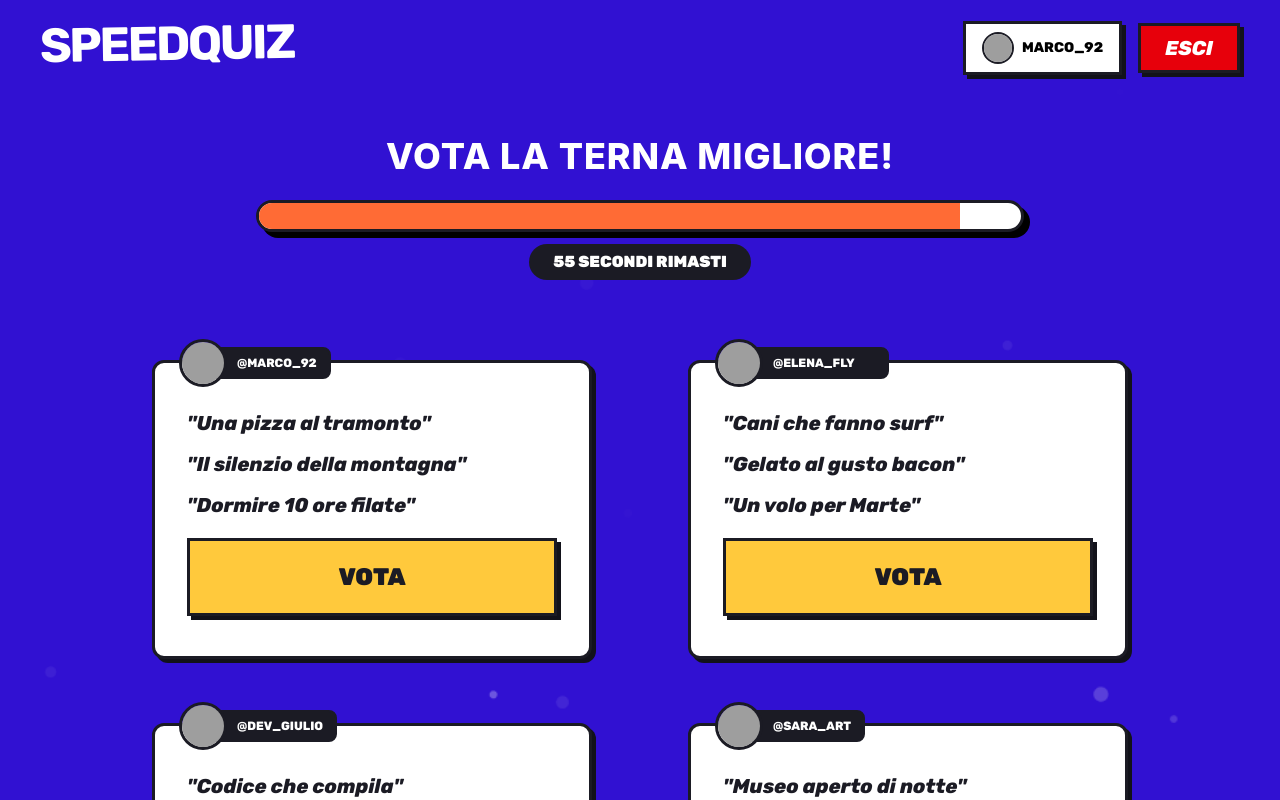
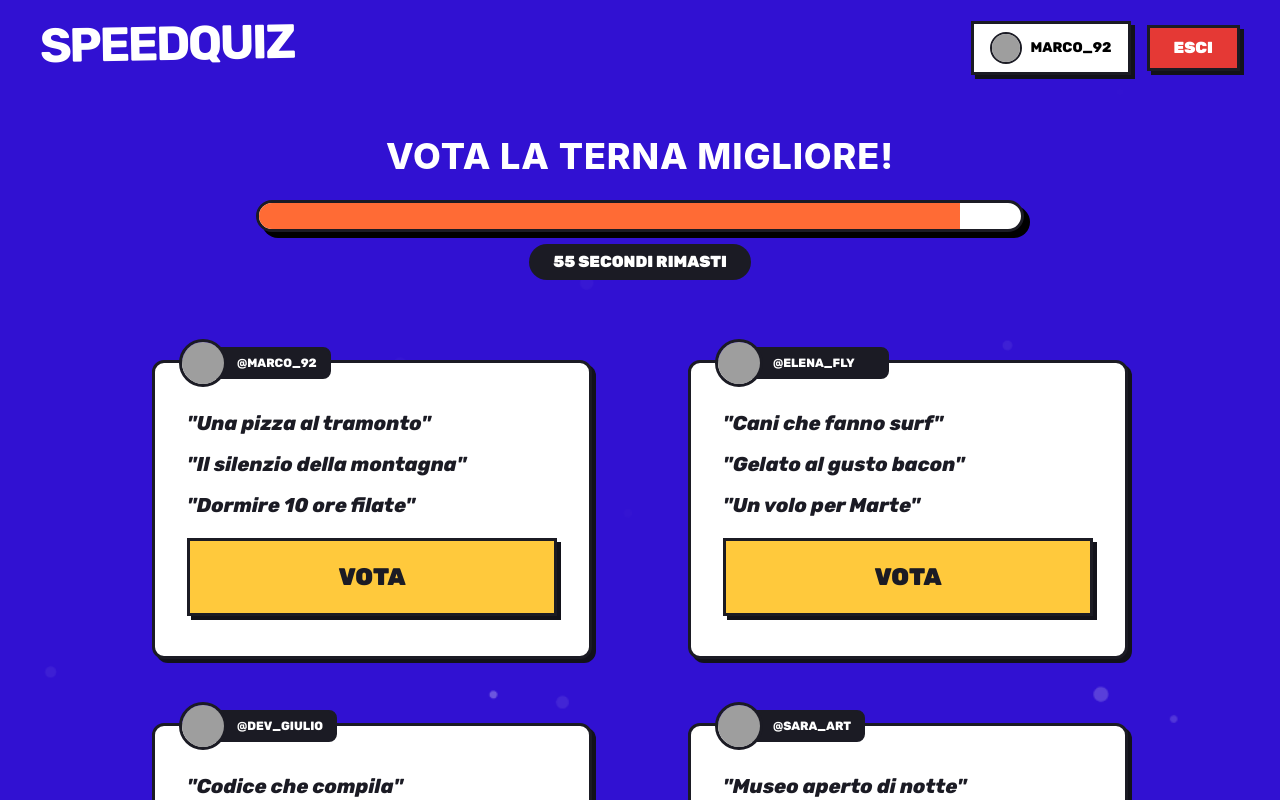
Before and after one commit to Jonnycp/SpeedQuiz, a React (Vite) app in the folder frontend/: page /vote in a window 1280 px wide. Shown: the top 800 px of the page. Built offline with nearby package versions, Linux system fonts and the light colour scheme; grey boxes are pictures that could not be loaded; some icons are missing.

Commit message:
Update GamePhase.jsx

```diff
--- a/frontend/src/components/GamePhase.jsx
+++ b/frontend/src/components/GamePhase.jsx
@@ -16,7 +16,7 @@ const GamePhase = ({ phase, underPhase, username }) => {
       <div className="flex items-center gap-2 md:gap-4 ml-auto">
 
         <button
-          className="flex items-center gap-2 bg-white px-2 py-1.5 md:px-4 md:py-2 border-3 border-neroNonNero shadow-buttons cursor-pointer hover:bg-primary hover:text-white hover:scale-90 hover:rotate-1 transition-all duration-200"
+          className="flex items-center gap-2 bg-white px-2 py-1.5 md:px-4 md:py-2 border-3 border-neroNonNero shadow-buttons cursor-pointer hover:bg-primary hover:text-white hover:scale-95 active:translate-y-1 active:translate-x-1 active:shadow-none transition-all duration-300"
         >
           <img
             className="w-6 h-6 md:w-8 md:h-8 rounded-full border-2 border-neroNonNero bg-gray-100"
@@ -29,7 +29,7 @@ const GamePhase = ({ phase, underPhase, username }) => {
           </span>
         </button>
 
-        <button className="bg-red-600 text-white italic font-extrabold text-sm md:text-xl px-3 py-1.5 md:px-6 md:py-2 border-3 border-neroNonNero shadow-buttons cursor-pointer hover:-translate-y-1 hover:shadow-[4px_4px_0_0_#000] transition-all duration-200 uppercase">
+        <button className="bg-[#E53935] text-white font-black px-6 py-2 uppercase border-3 border-neroNonNero shadow-buttons cursor-pointer hover:bg-red-700 hover:scale-95 active:translate-y-1 active:translate-x-1 active:shadow-none transition-all duration-300">
           Esci
         </button>
 
```
